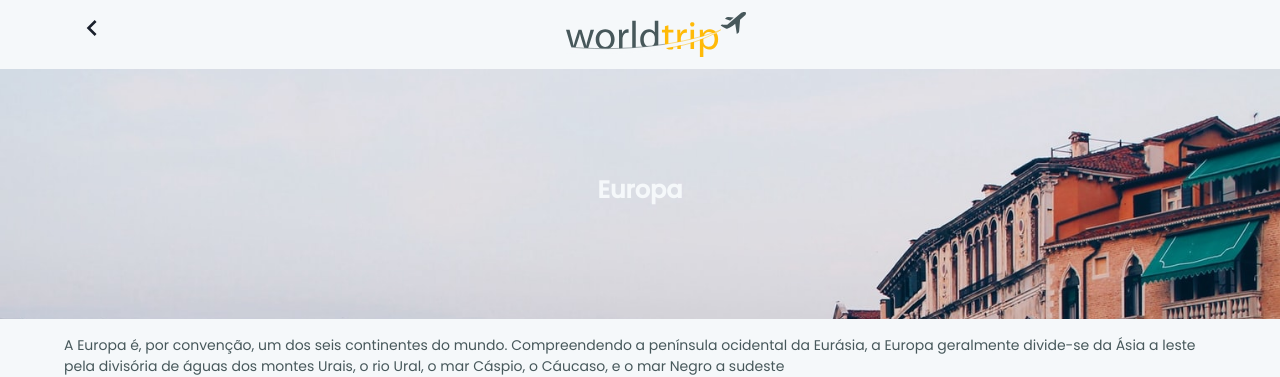
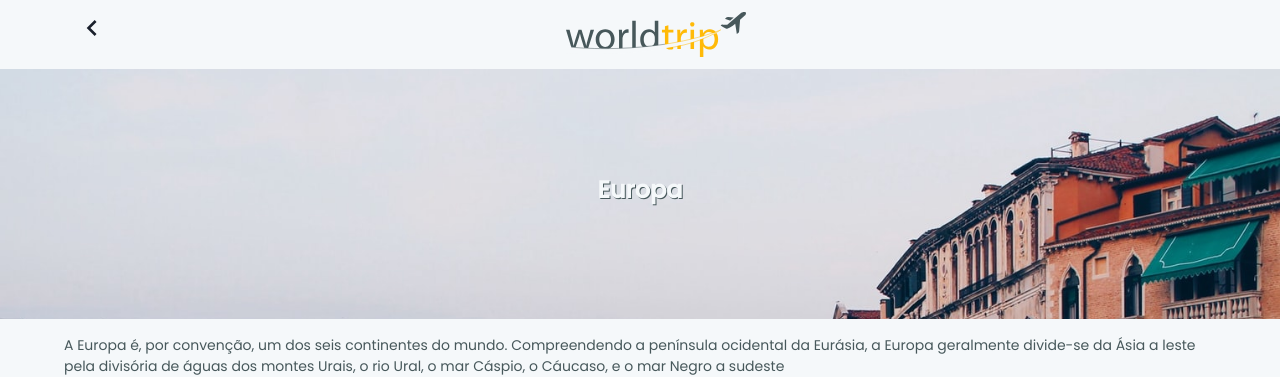
Before and after one commit to Dathin/chakraui, a Next.js app: page /contnents/europe in a window 1280 px wide. Shown: the top 377 px of the page. Built offline with nearby package versions, Linux system fonts and the light colour scheme.

Commit message:
fix: boxshadow

```diff
--- a/src/components/ContentSlug/index.tsx
+++ b/src/components/ContentSlug/index.tsx
@@ -9,7 +9,7 @@ interface ContentSlugProps {
 
 export function ContnentSlug({ backgroundImageUrl, heading, text }: ContentSlugProps){
     return (
-        <Stack justifyContent="center" alignItems="center" color="white.100"
+        <Stack textShadow="1px 1px #47585B" justifyContent="center" alignItems="center" color="white.100"
             w="100%"
             h="250"
             backgroundImage={backgroundImageUrl}
```
